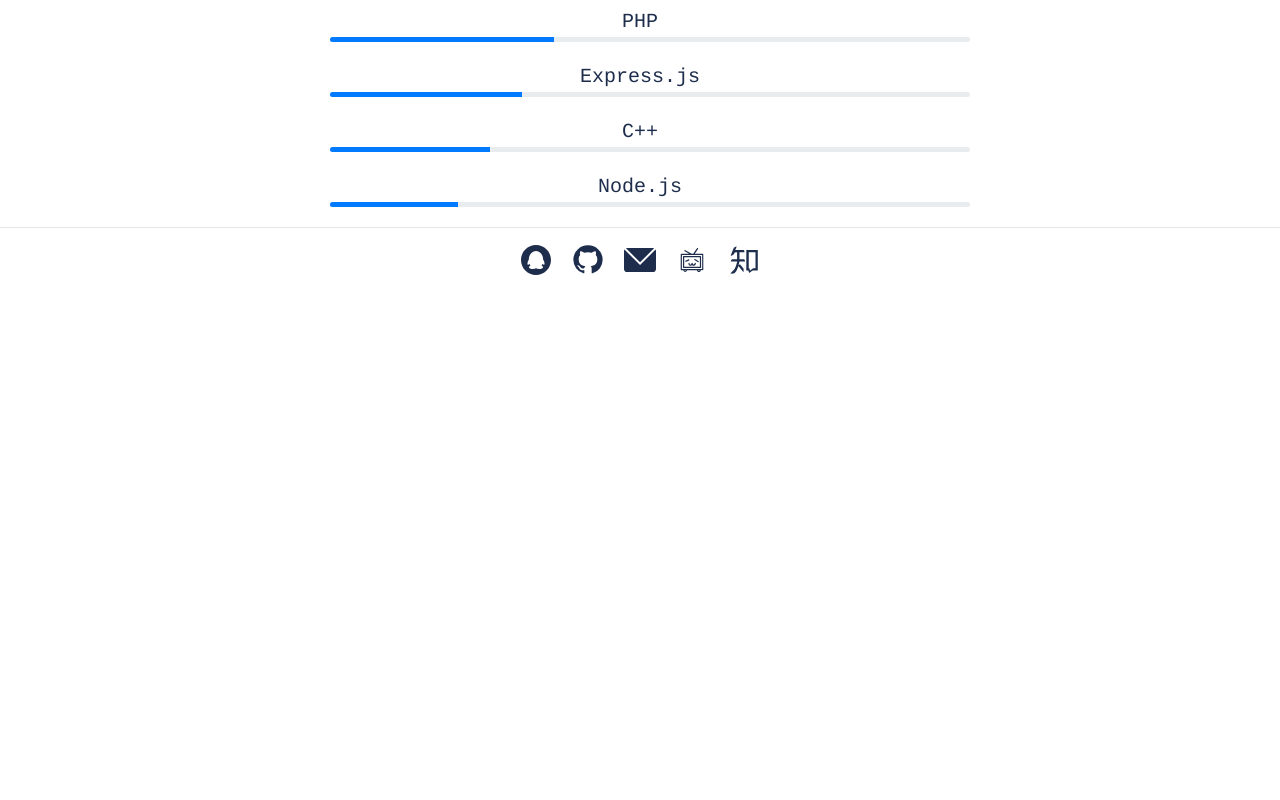
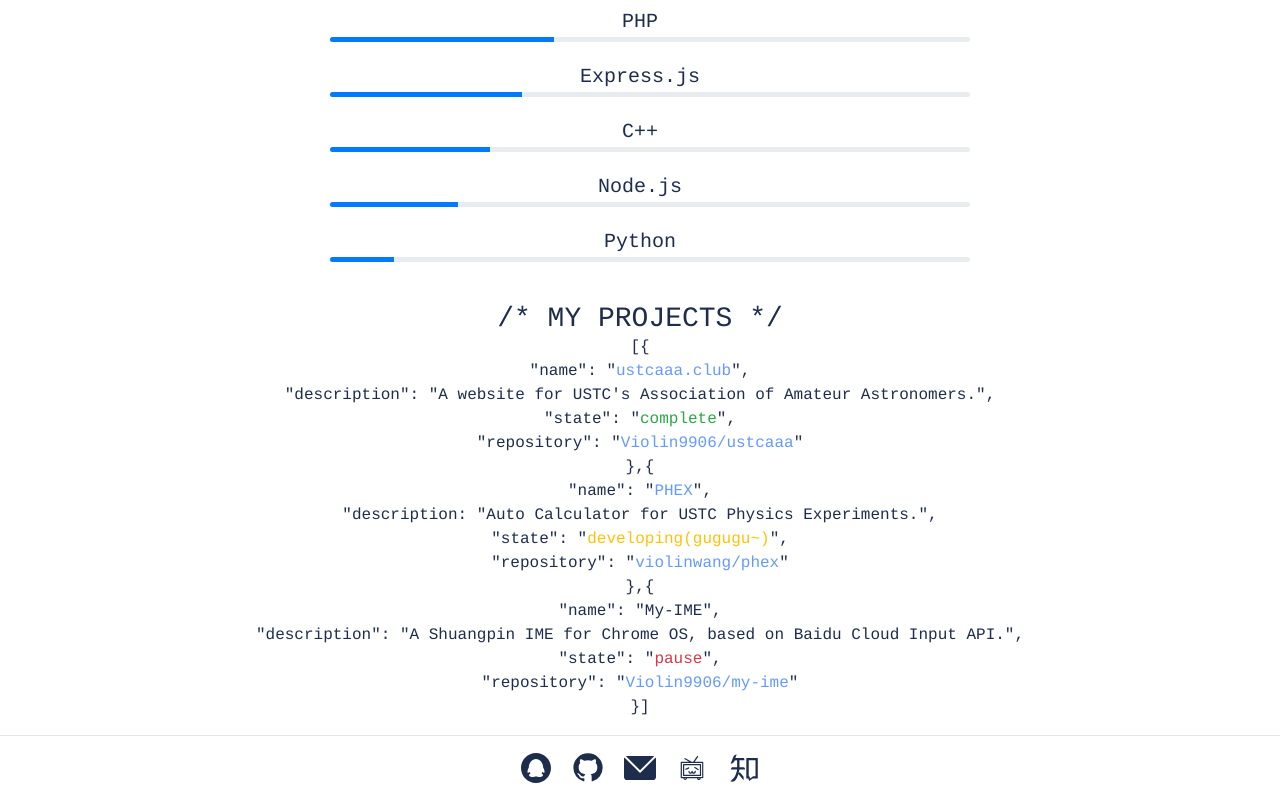
Before and after one commit to Violin9906/homepage, a Vue app: page / in a window 1280 px wide. Shown: the part 738-1538 px from the top of the page. Before the commit the page ends 1030 px from the top, so only its background shows below. Built offline with nearby package versions, Linux system fonts and the light colour scheme.

Commit message:
add "my projects"

```diff
--- a/src/App.vue
+++ b/src/App.vue
@@ -4,6 +4,8 @@
       <router-link to="/">Home</router-link>
       |
       <router-link to="/program">C Programming</router-link>
+      |
+      <router-link to="/astronomy">Astronomy</router-link>
       |
       <router-link to="/contact">Contact</router-link>
     </div>
--- /dev/null
+++ b/src/components/MyProjects.vue
@@ -0,0 +1,54 @@
+<template>
+  <div class="myProjects">
+    <h3>/* MY PROJECTS */</h3>
+    <div class="projectDetail">
+      [{<br>
+      "name": "<a href="//ustcaaa.club">ustcaaa.club</a>",<br>
+      "description": "A website for USTC's Association of Amateur Astronomers.",<br>
+      "state": "<span class="text-success">complete</span>",<br>
+      "repository": "<a href="//github.com/Violin9906/ustcaaa">Violin9906/ustcaaa</a>"<br>
+      },{<br>
+      "name": "<a href="//home.ustc.edu.cn/~violinwang/phex">PHEX</a>",<br>
+      "description: "Auto Calculator for USTC Physics Experiments.",<br>
+      "state": "<span class="text-warning">developing(gugugu~)</span>",<br>
+      "repository": "<a href="//dev.tencent.com/u/violinwang/p/phex/git">violinwang/phex</a>"<br>
+      },{<br>
+      "name": "My-IME",<br>
+      "description": "A Shuangpin IME for Chrome OS, based on Baidu Cloud Input API.",<br>
+      "state": "<span class="text-danger">pause</span>",<br>
+      "repository": "<a href="//github.com/Violin9906/my-ime">Violin9906/my-ime</a>"<br>
+      }]
+    </div>
+  </div>
+</template>
+
+<script>
+export default {
+  name: 'MyProjects'
+}
+</script>
+
+<style scoped lang="less">
+h3 {
+  margin: 40px 0 0;
+  font-family: Courier, monospace;
+}
+ul {
+  list-style-type: none;
+  padding: 0;
+}
+li {
+  margin: 20px 10px;
+}
+a {
+  color: #6699ff;
+}
+.badge {
+  margin-left: 1vw;
+  margin-right: 1vw;
+}
+.projectDetail {
+  font-family: Courier, monospace;
+  font-size: medium;
+}
+</style>
--- a/src/components/TechStack.vue
+++ b/src/components/TechStack.vue
@@ -48,6 +48,13 @@
         Node.js
         <div class="progress">
           <div class="progress-bar" role="progressbar" style="width: 20%" aria-valuenow="20" aria-valuemin="0"
+               aria-valuemax="100"></div>
+        </div>
+      </li>
+      <li>
+        Python
+        <div class="progress">
+          <div class="progress-bar" role="progressbar" style="width: 10%" aria-valuenow="10" aria-valuemin="0"
                aria-valuemax="100"></div>
         </div>
       </li>
--- a/src/router.js
+++ b/src/router.js
@@ -23,6 +23,11 @@ export default new Router({
       component: () => import(/* webpackChunkName: "program" */ './views/Program.vue')
     },
     {
+      path: '/astronomy',
+      name: 'astronomy',
+      component: () => import(/* webpackChunkName: "astronomy" */ './views/Astronomy.vue')
+    },
+    {
       path: '*',
       name: 'notFound',
       component: NotFound
--- /dev/null
+++ b/src/views/Astronomy.vue
@@ -0,0 +1,5 @@
+<template>
+  <div class="program">
+    <h2></h2>
+  </div>
+</template>
--- a/src/views/Home.vue
+++ b/src/views/Home.vue
@@ -4,18 +4,21 @@
     <hr>
     <AboutMe></AboutMe>
     <TechStack></TechStack>
+    <MyProjects></MyProjects>
   </div>
 </template>
 
 <script>
 import AboutMe from '@/components/AboutMe.vue'
 import TechStack from '@/components/TechStack.vue'
+import MyProjects from '@/components/MyProjects.vue'
 
 export default {
   name: 'home',
   components: {
     AboutMe,
-    TechStack
+    TechStack,
+    MyProjects
   }
 }
 </script>
--- a/src/views/Program.vue
+++ b/src/views/Program.vue
@@ -1,6 +1,6 @@
 <template>
   <div class="program">
     <h2>计算机程序设计A</h2>
-    (210522.05)
+    <sub>(210522.05)</sub>
   </div>
 </template>
```
